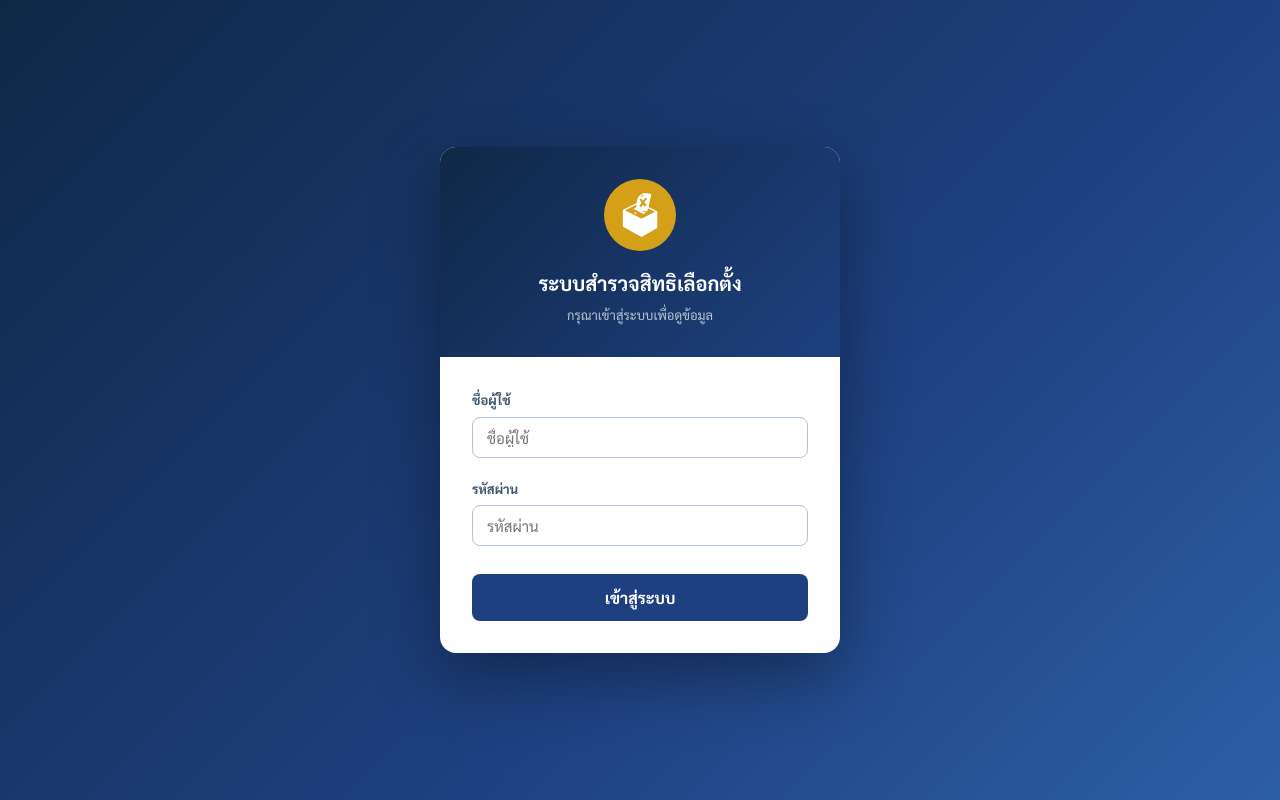
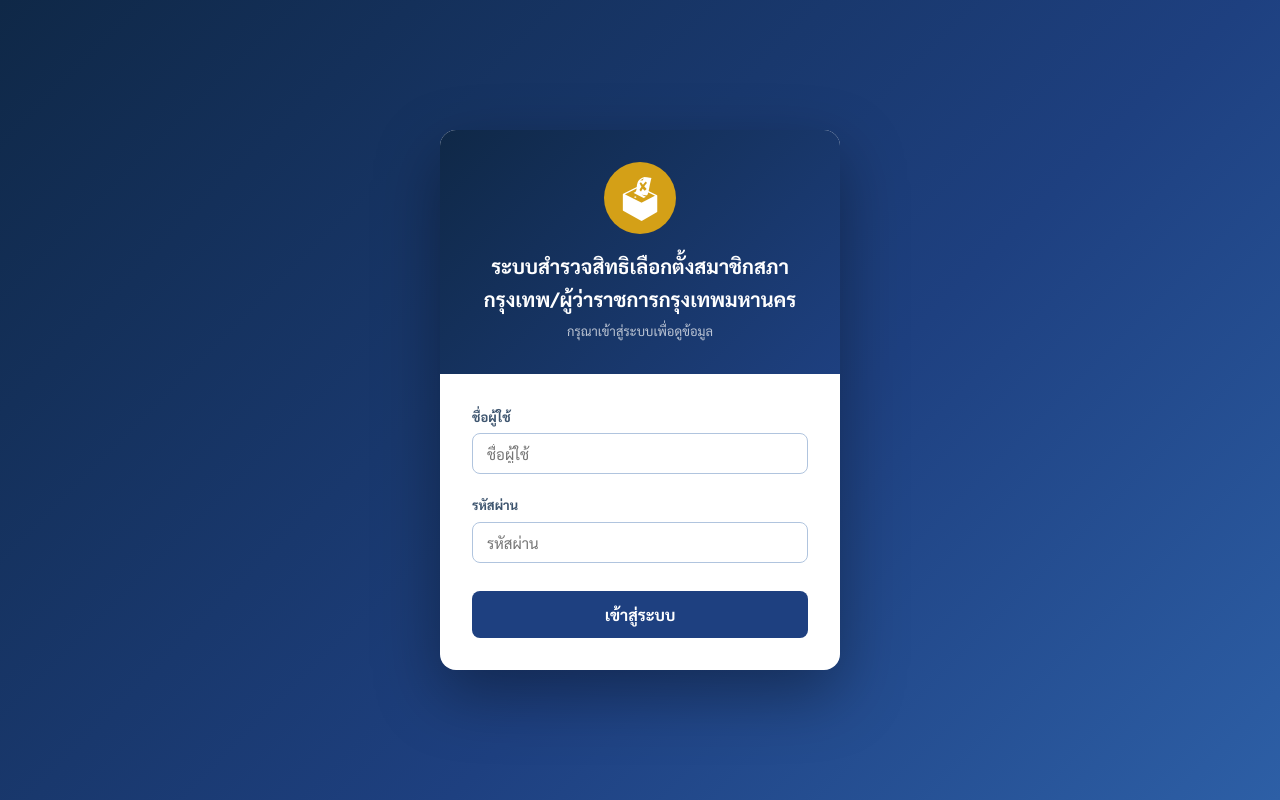
Before and after one commit to jirakorn-sweet-p/election-survey, a plain HTML site: page frontend/public/index.html in a window 1280 px wide. Drawn offline with Linux system fonts and the light colour scheme.

Commit message:
initial commit

```diff
--- a/frontend/public/index.html
+++ b/frontend/public/index.html
@@ -135,7 +135,7 @@ tr:hover td{background:#f8fafd}
   <div class="login-card">
     <div class="login-head">
       <div class="login-emblem">🗳</div>
-      <h1>ระบบสำรวจสิทธิเลือกตั้ง</h1>
+      <h1>ระบบสำรวจสิทธิเลือกตั้งสมาชิกสภากรุงเทพ/ผู้ว่าราชการกรุงเทพมหานคร</h1>
       <p>กรุณาเข้าสู่ระบบเพื่อดูข้อมูล</p>
     </div>
     <div class="login-body">
```
